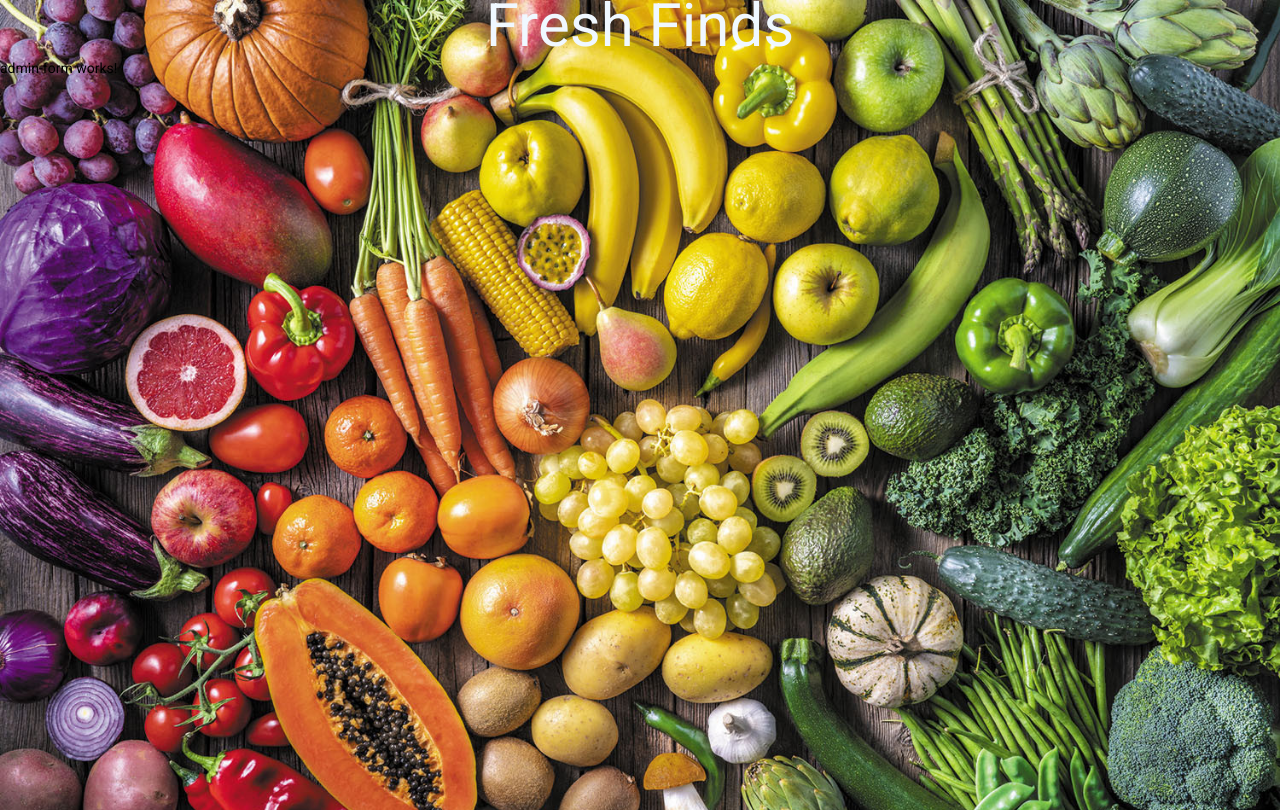
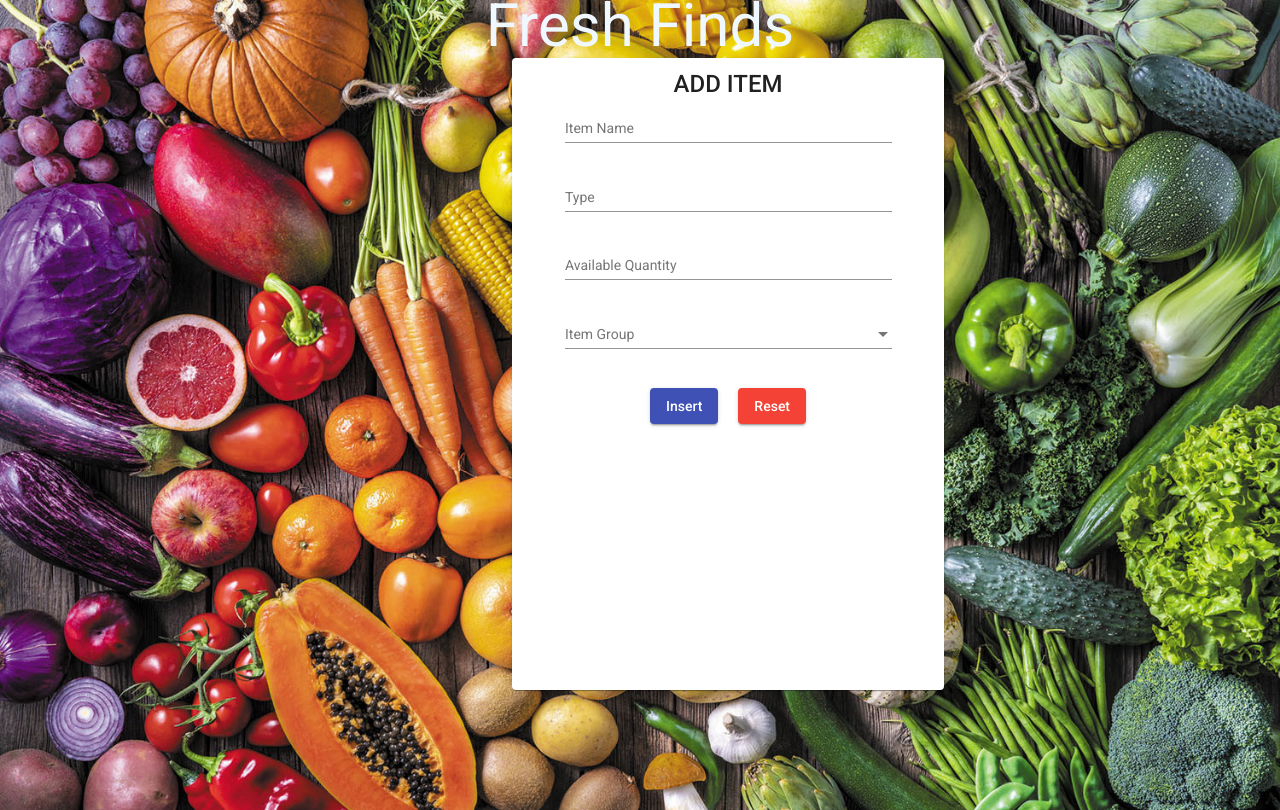
Before and after one commit to omkumbhar/vegetable-shop, an Angular app in the folder client/: page /add-item in a window 1280 px wide. Built offline with nearby package versions, Linux system fonts and the light colour scheme.

Commit message:
Added HTML for for admin form

```diff
--- a/client/src/app/Components/admin-form/admin-form.component.css
+++ b/client/src/app/Components/admin-form/admin-form.component.css
@@ -0,0 +1,16 @@
+.example-card {
+    min-height: 600px;
+    max-width: 400px;
+    margin-bottom: 8px;
+    margin-left: 40%;
+    text-align: center
+  }
+  .content{
+    margin-top: 10px;
+    display: flex;
+    align-items: center;
+    justify-content: center;
+  }
+  .btn{
+      margin: 10px;
+  }
--- a/client/src/app/Components/admin-form/admin-form.component.html
+++ b/client/src/app/Components/admin-form/admin-form.component.html
@@ -1 +1,38 @@
-<p>admin-form works!</p>
+<mat-card class="example-card">
+  <mat-card-title>{{formTitle}}</mat-card-title>
+  <mat-card-content class="content">
+    <form novalidate>
+      <p>
+        <mat-form-field [style.width.px]="327" appearance="legacy">
+          <mat-label>Item Name</mat-label>
+          <input type="text" class="input-size" matInput />
+        </mat-form-field>
+      </p>
+      <p>
+        <mat-form-field [style.width.px]="327" appearance="legacy">
+          <mat-label>Type</mat-label>
+          <input type="text" class="input-size" matInput />
+        </mat-form-field>
+      </p>
+      <p>
+        <mat-form-field [style.width.px]="327" appearance="legacy">
+          <mat-label>Available Quantity</mat-label>
+
+          <input type="number" class="input-size" matInput />
+        </mat-form-field>
+      </p>
+      <p>
+        <mat-form-field [style.width.px]="327" appearance="legacy">
+          <mat-label>Item Group</mat-label>
+          <mat-select>
+            <mat-option *ngFor="let item of itemType" [value]="item?.id">
+              {{ item?.type }}
+            </mat-option>
+          </mat-select>
+        </mat-form-field>
+      </p>
+      <button class="btn" mat-raised-button color="primary">Insert</button>
+      <button class="btn" mat-raised-button color="warn">Reset</button>
+    </form>
+  </mat-card-content>
+</mat-card>
--- a/client/src/app/Components/admin-form/admin-form.component.ts
+++ b/client/src/app/Components/admin-form/admin-form.component.ts
@@ -6,7 +6,8 @@ import { Component, OnInit } from '@angular/core';
   styleUrls: ['./admin-form.component.css']
 })
 export class AdminFormComponent implements OnInit {
-
+  formTitle = "ADD ITEM";
+  itemType = [ {id : 0, type :"Vegitable"},{id : 1, type :"Fruit"}];
   constructor() { }
 
   ngOnInit(): void {
```
